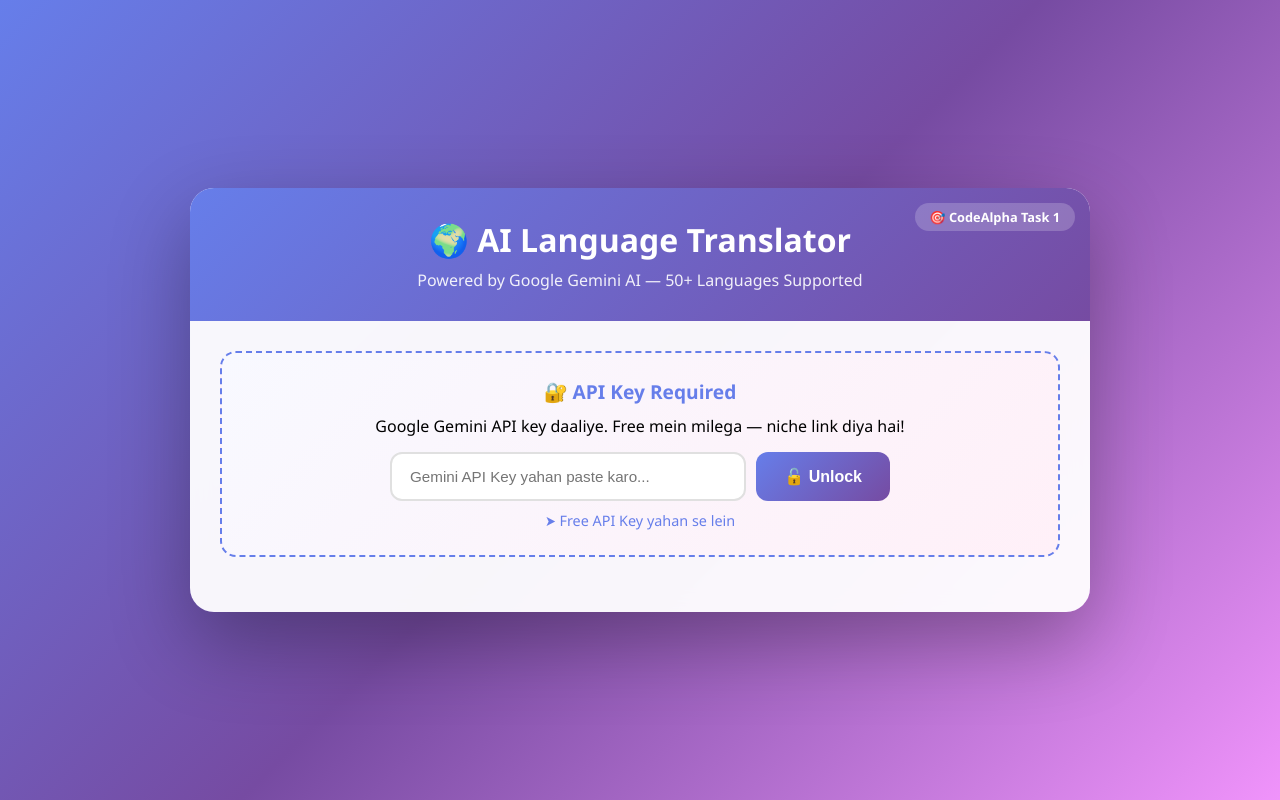
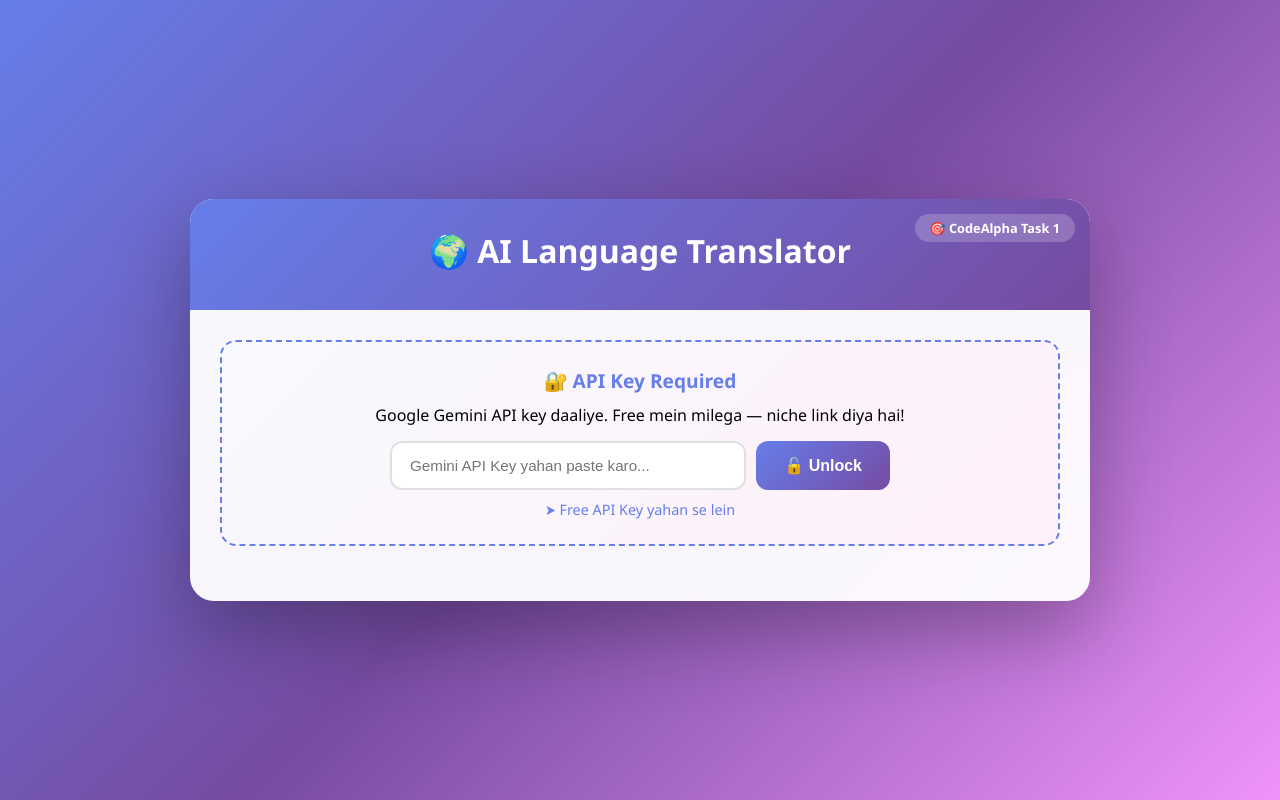
Before and after one commit to Ashish0431/CodeAlpha_LanguageTranslationTool-, a plain HTML site: page index.html in a window 1280 px wide. Drawn offline with Linux system fonts and the light colour scheme.

Commit message:
Update powered by text in index.html
Update powered by text for AI Language Translator.

```diff
--- a/index.html
+++ b/index.html
@@ -514,7 +514,7 @@
         <div class="header">
             <div class="badge">🎯 CodeAlpha Task 1</div>
             <h1>🌍 AI Language Translator</h1>
-            <p>Powered by Google Gemini AI — 50+ Languages Supported</p>
+
         </div>
 
         <div class="content">
```
